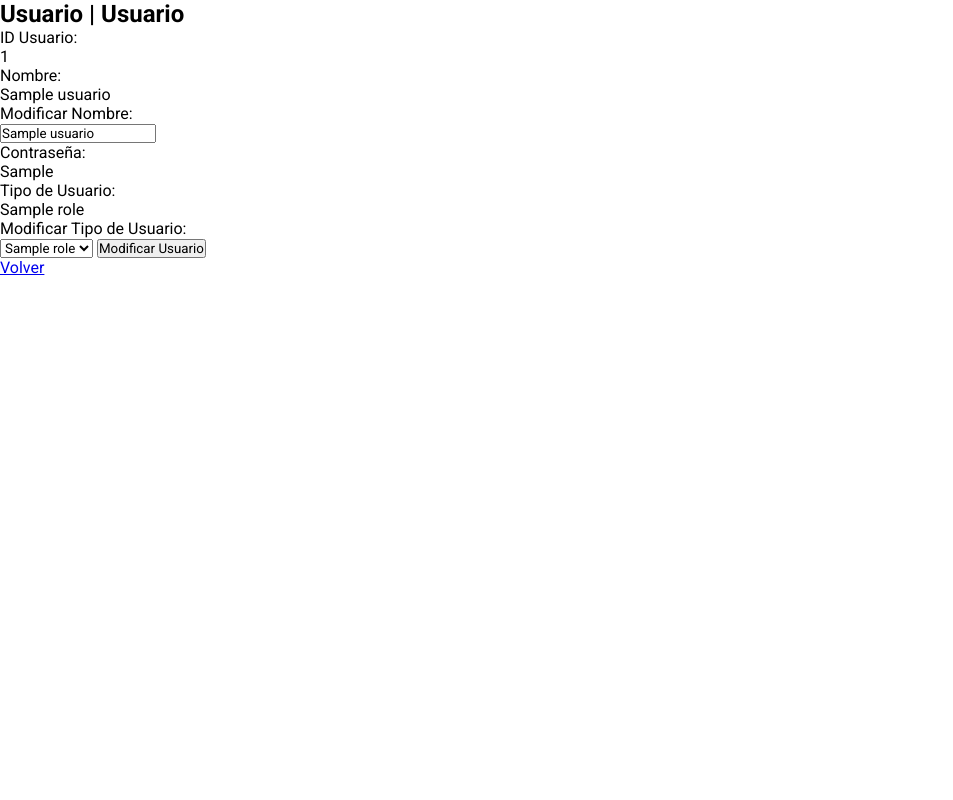
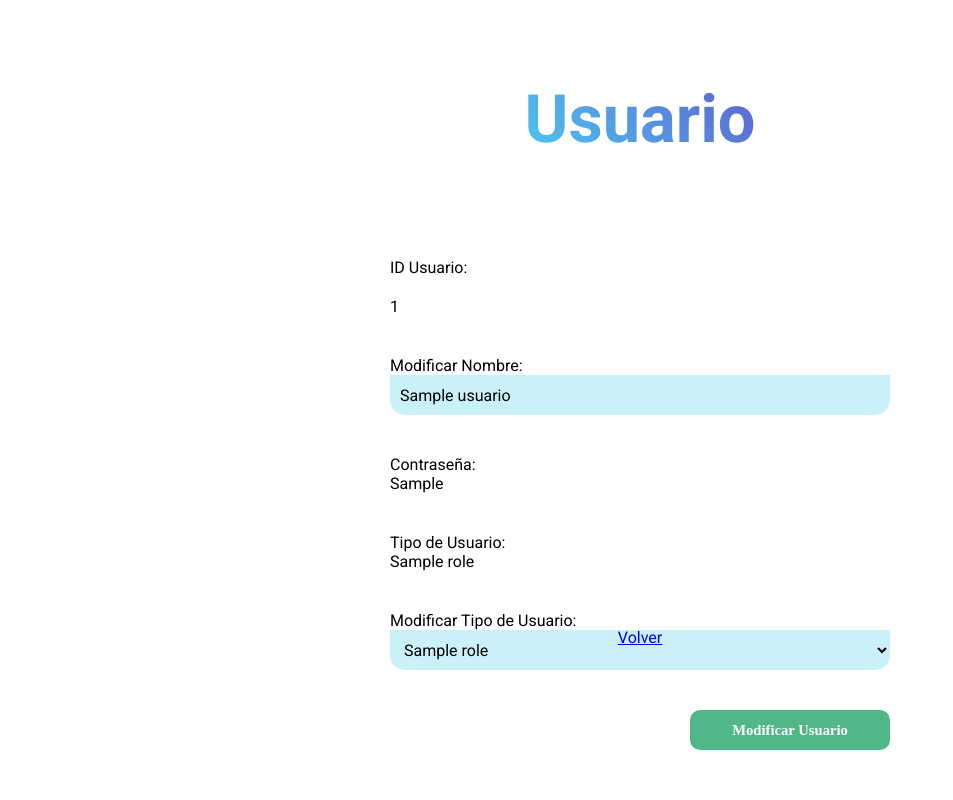
Before and after one commit to willrev/AplicativoAlmaBrows-main, a PHP site: template views/usuario/modify.php in a window 1280 px wide. Shown: the whole page, without its empty margins (0-953 px from the left). Run offline with PHP 8.4, Linux system fonts and the light colour scheme; the template is opened without the code that fills it: most values are stand-ins (such as "Sample title", 1, 10 or a date in 2020).

Commit message:
Anexo algunos estilos al archivo  views/usuarios/modify.php

```diff
--- a/controllers/tipificacionController.php
+++ b/controllers/tipificacionController.php
@@ -47,7 +47,7 @@
 
                         $tipificaciones = $tipificacionDao->mostrarTipificacion($idTipificacion,$telefonoCliente);
 
-                        require('../views/tipificacion/create.php');
+                        require('../views/tipificacion/modify.php');
 
                     break;
 
--- a/views/usuario/create.php
+++ b/views/usuario/create.php
@@ -12,11 +12,9 @@
 
         <form action="usuarioController.php" method="POST">
 
-            <div class="div--form">
-
                 <input type="text" id="accion" name="accion" value="insertarUsuario" hidden>
 
-            </div>
+
 
             <div class="div--form">
 
--- a/views/usuario/modify.php
+++ b/views/usuario/modify.php
@@ -1,14 +1,14 @@
 <head>
 
-    <title>Código De Policía Ya! | Usuario</title>
+    <link rel="stylesheet" href="../styles/usuario/create.css">
 
 </head>
 
 <main>
 
-    <section>
+    <section class="section--one">
 
-        <h1>Usuario | Usuario</h1>
+        <h1>Usuario</h1>
 
         <form action="usuarioController.php" method="POST">
 
@@ -16,22 +16,34 @@
 
             <?php foreach($usuarios as $usuario) : ?>
 
-                <p>ID Usuario:</p>
+                <div class="div--form">
+
+                    <p class="div--form">ID Usuario:</p>
                     <p><?=$usuario->idUsuario?></p>
                     <input type="text" name="idUsuario" id="idUsuario" value="<?=$usuario->idUsuario?>" hidden>
 
-                <p>Nombre:</p>
-                <p><?=$usuario->nombreUsuario?></p>
+                </div>
+
+                <div class="div--form">
+
+
                     <p>Modificar Nombre:</p>
                     <input type="text" name="nombreUsuario" id="nombreUsuario" value="<?=$usuario->nombreUsuario?>">
+
+                </div>
+
+                <div class="div--form">
 
                     <p>Contraseña:</p>
                     <p><?=$usuario->claveUsuario?></p>
                     <input type="text" id="claveUsuario" name="claveUsuario" value="<?=$usuario->claveUsuario?>" hidden>
 
+                </div>
+
+                <div class="div--form">
+
                     <p>Tipo de Usuario:</p>
                     <p>
-
                     <?php
 
                         foreach($roles as $rol){
@@ -47,6 +59,10 @@
                         ?>
 
                     </p>
+
+                </div>
+
+                <div class="div--form">
                     <p>Modificar Tipo de Usuario:</p>
                     <select name="idTipoUsuario" id="idTipoUsuario">
 
@@ -57,11 +73,15 @@
                         <?php endforeach;?>
 
                     </select>
+                </div>
+
+                <div class="div--form">
 
                     <button type="submit">Modificar Usuario</button>
 
                         <?php endforeach; ?>
 
+                    </div>
         </form>
 
         <a href="usuarioController.php">Volver</a>
```
Lines whose indentation alone changed are shown as unchanged.
